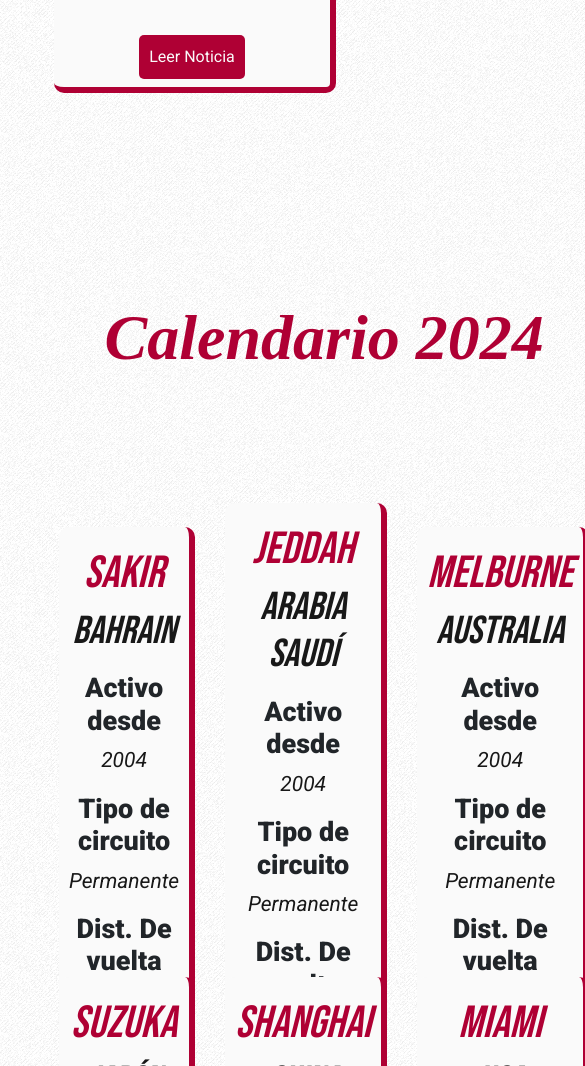
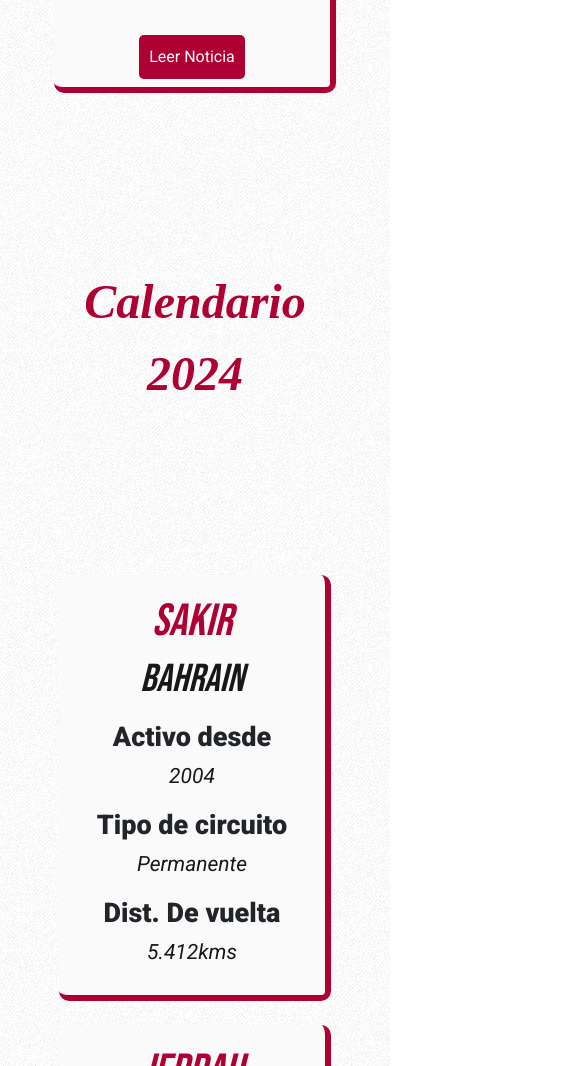
Before and after one commit to Jromah/coder-53845, a website: page index.html in a window 390 px wide. Shown: the part 3647-4713 px from the top of the page, 585 px wide, since content can reach past the window. Drawn offline with nearby package versions, Linux system fonts and the light colour scheme.

Commit message:
arreglo mediaqueries

```diff
--- a/index.html
+++ b/index.html
@@ -47,7 +47,7 @@
             </div>
         </nav>
     </header>
-    <main id="main-index" class="">
+    <main id="" class="main-index">
         <section class="banner-index">
             <div>
                 <h1>LO MEJOR DE LA F1</h1>
--- a/scss/base/_media-querys.scss
+++ b/scss/base/_media-querys.scss
@@ -1,4 +1,14 @@
 @media screen and (max-width: 1200px) {
+
+    .main-index {
+        .calendar-grid {
+            grid-template-columns: repeat(2, 1fr);
+
+            .calendar-title-grid {
+                grid-column: 1 / 3;
+            }
+        }
+    }
 
     .main-calendar {
         .calendar-grid {
@@ -35,6 +45,17 @@
 
 @media screen and (max-width: 799px) {
 
+    .main-index {
+        .calendar-grid {
+            grid-template-columns: repeat(1, 1fr);
+
+            .calendar-title-grid {
+                grid-column: 1 / 2;
+                width: 100%;
+            }
+        }
+    }
+
     .main-calendar {
         .calendar-grid {
             grid-template-columns: repeat(1, 1fr);
@@ -67,6 +88,15 @@
 }
 
 @media screen and (max-width: 460px) {
+
+    .main-index {
+        .calendar-grid {
+            .calendar-title-grid {
+                font-size: 3rem;
+            }
+        }
+    }
+
     .main-calendar {
         .calendar-grid {
             .calendar-title-grid {
```
Also changed, not shown: css/estilos.css.
